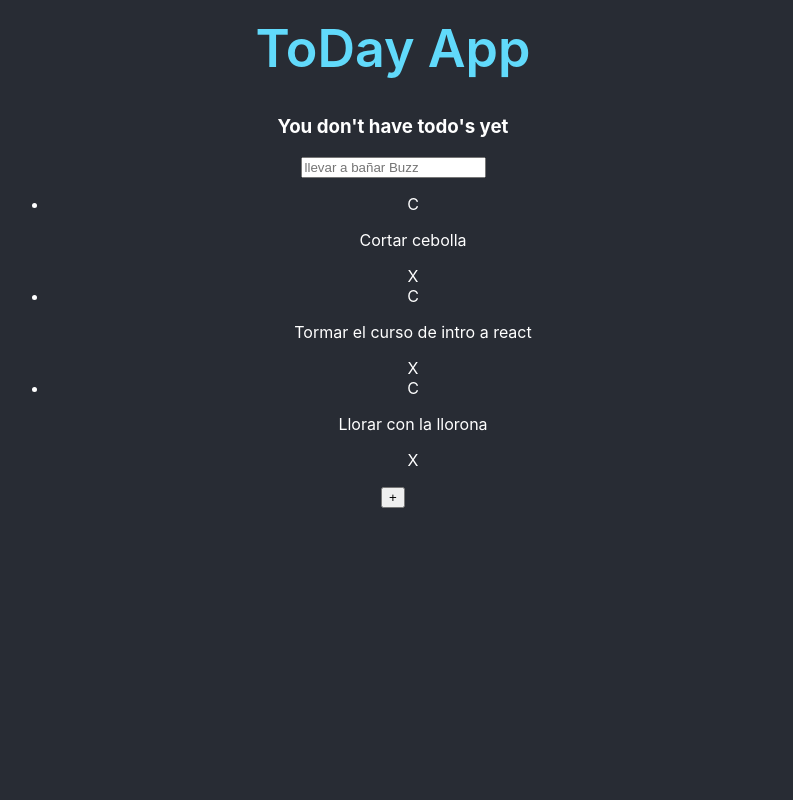
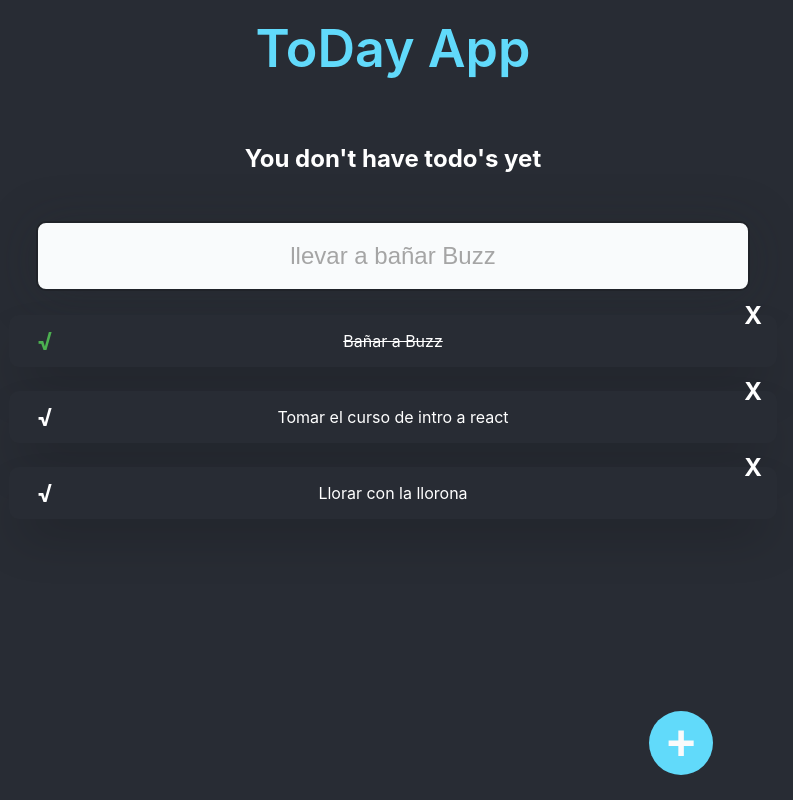
Before and after one commit to armandopbringas/todo-app, a React (Create React App) app: page / in a window 1280 px wide. Shown: the whole page, without its empty margins (247-1040 px from the left). Built offline with nearby package versions, Linux system fonts and the light colour scheme.

Commit message:
adding styles

```diff
--- a/src/app/App.js
+++ b/src/app/App.js
@@ -7,9 +7,9 @@ import { TodoItem } from '../components/todo-item'
 import { ButtonTodoCreater } from '../components/button-todo-creater';
 
 const todos = [
-  {text:'Cortar cebolla', completed:false},
-  {text:'Tormar el curso de intro a react', completed:false},
-  {text:'Llorar con la llorona', completed:false}
+  {text:'Bañar a Buzz', completed: true},
+  {text:'Tomar el curso de intro a react', completed: false},
+  {text:'Llorar con la llorona', completed: false}
 ];
 
 const App = () => {
@@ -20,7 +20,13 @@ const App = () => {
         <TodoCounter />
         <TodoSearch />
         <TodoList>
-          {todos.map(todo =>(<TodoItem key={todo.text} text={todo.text} />))}
+          {todos.map(todo =>(
+            <TodoItem
+              key={todo.text}
+              text={todo.text}
+              completed={todo.completed}
+            />
+          ))}
         </TodoList>
         <ButtonTodoCreater />
       </div>
--- a/src/components/button-todo-creater.js
+++ b/src/components/button-todo-creater.js
@@ -1,5 +1,7 @@
+import '../styles/button-todo-creater.css';
+
 const ButtonTodoCreater = () => {
-  return (<button>+</button>);
+  return (<button className='button-todo-creator'>+</button>);
 }
 
 export { ButtonTodoCreater };
--- a/src/components/todo-counter.js
+++ b/src/components/todo-counter.js
@@ -1,6 +1,10 @@
+import '../styles/todo-counter.css';
+
 const TodoCounter = () => {
   return (
-    <h3>You don't have todo's yet</h3>
+    <h3 className='todo-counter'>
+      You don't have todo's yet
+    </h3>
   );
 }
 
--- a/src/components/todo-item.js
+++ b/src/components/todo-item.js
@@ -1,9 +1,17 @@
+import '../styles/todo-item.css';
+
 const TodoItem = props => {
   return (
-    <li>
-      <span>C</span>
-      <p>{props.text}</p>
-      <span>X</span>
+    <li className='todo-item'>
+      <span className={`icon icon-check ${props.completed && 'icon-check--active'}`}>
+        √
+      </span>
+      <p className={`TodoItem-p ${props.completed && 'todo-item-p--complete'}`}>
+        {props.text}
+      </p>
+      <span className='icon icon-delete'>
+        X
+      </span>
     </li>
   );
 }
--- a/src/components/todo-list.js
+++ b/src/components/todo-list.js
@@ -1,3 +1,5 @@
+import '../styles/todo-list.css';
+
 const TodoList = props => {
   return (
     <section>
--- a/src/components/todo-search.js
+++ b/src/components/todo-search.js
@@ -1,6 +1,11 @@
+import '../styles/todo-search.css';
+
 const TodoSearch = () => {
   return (
-    <input placeholder='llevar a bañar Buzz' />
+    <input
+      className='todo-search'
+      placeholder='llevar a bañar Buzz'
+    />
   );
 }
 
--- /dev/null
+++ b/src/styles/button-todo-creater.css
@@ -0,0 +1,23 @@
+.button-todo-creator {
+  width: 64px;
+  height: 64px;
+  border: none;
+  right: 25%;
+  bottom: 25px;
+  cursor: pointer;
+  font-size: 50px;
+  position: fixed;
+  border-radius: 50%;
+  font-weight: bold;
+  color: #FAFAFA;
+  display: flex;
+  justify-content: center;
+  align-items: center;
+  transform: rotate(0);
+  transition: .3s ease;
+  background-color: #61DAFA;
+}
+
+.button-todo-creator:hover {
+  transform: rotate(224deg);
+}
--- /dev/null
+++ b/src/styles/todo-counter.css
@@ -0,0 +1,6 @@
+.todo-counter {
+  font-size: 24px;
+  text-align: center;
+  margin: 0;
+  padding: 48px;
+}
--- /dev/null
+++ b/src/styles/todo-item.css
@@ -0,0 +1,50 @@
+.todo-item {
+  background-color: #282c34;
+  position: relative;
+  display: flex;
+  justify-content: center;
+  align-items: center;
+  margin-top: 24px;
+  border-radius: 10px;
+  box-shadow: 0 25px 50px -12px rgb(0 0 0 / 0.25);
+}
+
+.todo-item-p {
+  margin: 24px 0 24px 24px;
+  width: calc(100% - 120px);
+  font-size: 18px;
+  line-height: 24px;
+  font-weight: 400;
+}
+
+.todo-item-p--complete {
+  text-decoration: line-through;
+}
+
+.icon {
+  cursor: pointer;
+  display: flex;
+  justify-content: center;
+  align-items: center;
+  height: 48px;
+  width: 48px;
+  font-size: 24px;
+  font-weight: bold;
+}
+
+.icon-check {
+  position: absolute;
+  left: 12px;
+}
+.icon-check--active {
+  color: #4caf50;
+}
+
+.icon-delete {
+  position: absolute;
+  top: -24px;
+  right: 0;
+}
+.icon-delete:hover {
+  color: red;
+}
--- /dev/null
+++ b/src/styles/todo-list.css
@@ -0,0 +1,5 @@
+ul {
+  margin: 0;
+  padding: 0 0 56px 0;
+  list-style: none;
+}
--- /dev/null
+++ b/src/styles/todo-search.css
@@ -0,0 +1,22 @@
+.todo-search {
+  background: #F9FBFC;
+  border-radius: 10px;
+  border: 2px solid #202329;
+  margin: 0 24px;
+  height: 64px;
+  width: calc(100% - 62px);
+  font-size: 24px;
+  text-align: center;
+  font-weight: 400;
+  color: #1E1E1F;
+  box-shadow: 0px 5px 50px rgba(32, 35, 41, 0.25);
+}
+
+.todo-search::placeholder {
+  color: #A5A5A5;
+  font-weight: 400;
+}
+
+.todo-search:focus {
+  outline-color: #61DAFA;
+}
```
